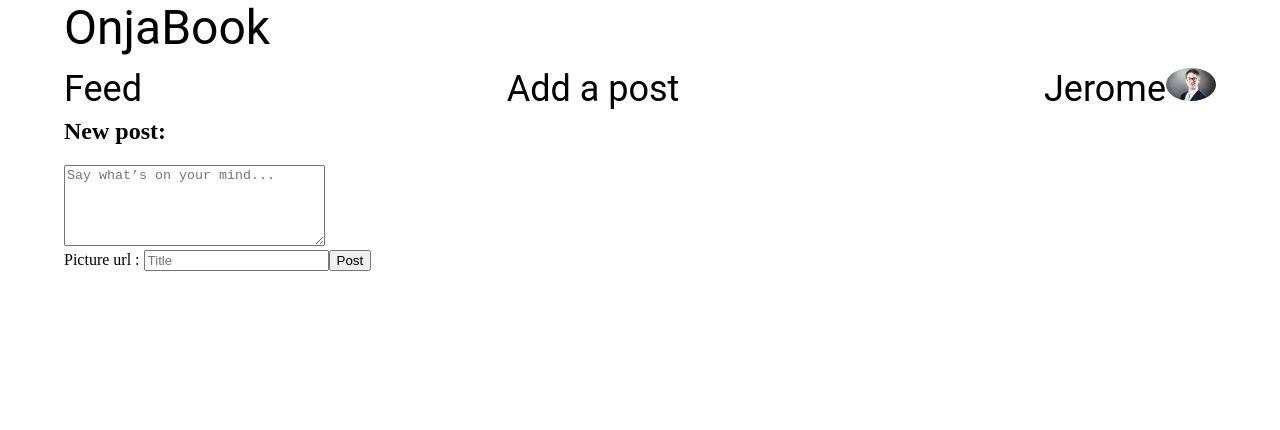
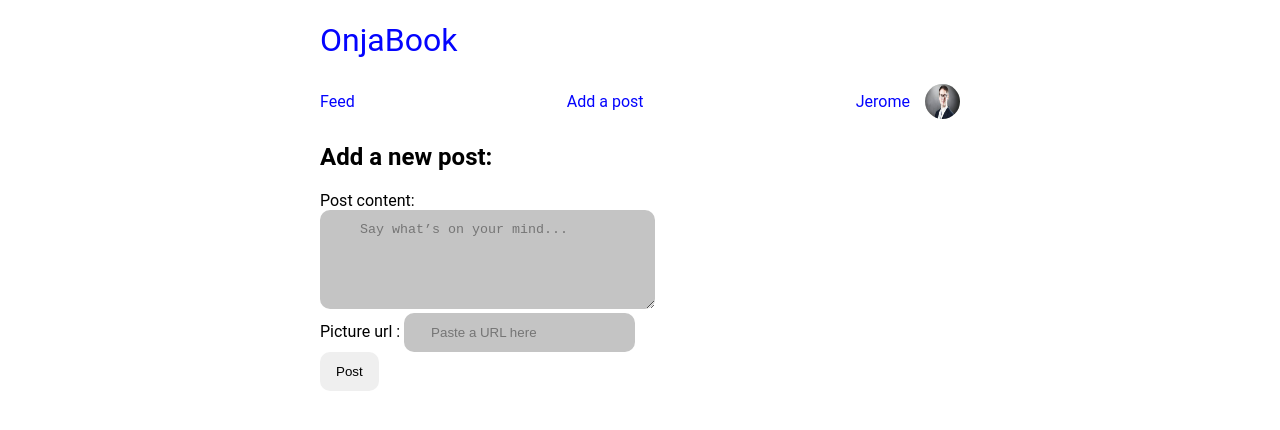
Before and after one commit to Fodilahy-mena/facebook-clone, a React app: page /add in a window 1280 px wide. Shown: the top 430 px of the page. Built offline with nearby package versions, Linux system fonts and the light colour scheme.

Commit message:
added some styles

```diff
--- a/Context.js
+++ b/Context.js
@@ -8,9 +8,12 @@ const Context = React.createContext();
 function ContextProvider(props) {
   let [state, dispatch] = useReducer((state, action) => {
     switch(action.type) {
+      case 'SWITCHT_ACCOUNT': {
+        return { ...state, currentUser: action.switchAccount}
+      }
       case 'UPDATE_CURRENT_USER': {
         const newUsersArray = state.users.map(user => {
-          if (user.userId === state.currentUser) {
+          if (user.userId == state.currentUser) {
             // update the user and return it
             return {
               ...user,
@@ -52,6 +55,37 @@ function ContextProvider(props) {
           })
         return { ...state, posts: newPosts }
       }
+      case 'UNLIKE_POST': {
+        const newPostsFromUnlike = state.posts.map(post => {
+          if(post.postId === action.postId) {
+
+            return {
+               ...post,
+              likes: post.likes.filter(like => like.userId !== state.currentUser)
+              }
+          };
+          return post;
+        })
+        return {
+          ...state,
+
+          posts: newPostsFromUnlike,
+        }
+      }
+      case 'LIKE_POST': {
+        const newPosts = state.posts.map(post => {
+          if(post.postId == action.postId) {
+            return {
+               ...post, likes: [...post.likes, action.newLike]
+              }
+          };
+          return post;
+        })
+        return {
+          ...state,
+          posts: newPosts
+        }
+      }
       default:
         return state
     }
@@ -59,7 +93,7 @@ function ContextProvider(props) {
     posts: [],
     users: usersData,
     comments: [],
-    currentUser: 1606797074476,
+    currentUser: "1606797074476",
   })
 
 
@@ -70,37 +104,10 @@ function ContextProvider(props) {
     dispatch({ type: "USERS"})
   }, []);
 
-    const addLikes = (idPost) => {
-    //     const updatePost = posts.map(post => {
-    //       // console.log(post)
-    //       let userArr = post.user.map(usr => usr);
-    //       let likeArr = post.like.map(lk => lk);
-
-    //       userArr.map(usr => {
-    //         if(usr.id) {
-    //           likeArr.map(lk => {
-    //           if(lk.id) {
-    //             console.log(lk.likes)
-    //             return {
-    //             ...lk,
-    //             likes: lk.likes + 1,
-    //             };
-    //           }
-    //           return lk;
-    //         })
-    //       }
-    //       return usr;
-
-    //       })
-    //       return post;
-
-    //     });
-    //     setPosts(updatePost);
-    //     // console.log(updatePost)
-      }
 
 
-    return <Context.Provider value={{posts, addLikes, users, dispatch, state}}>
+
+    return <Context.Provider value={{posts, users, dispatch, state}}>
                 {props.children}
             </Context.Provider>
 
--- a/components/FeedList.js
+++ b/components/FeedList.js
@@ -2,10 +2,11 @@ import React, {useContext, useEffect, useState} from 'react';
 import Styled from 'styled-components';
 import { Context } from '../Context';
 import UseFeed from '../UseFeed';
+import Likes from './Likes';
 
-const ProfileImgStyle = Styled.img`
-border-radius: 50%;
-width: 50px;
+const ConteinerStyles= Styled.div`
+display: flex;
+justify-content: space-between;
 `;
 const ImgPost = Styled.img`
 max-width: 100%;
@@ -24,13 +25,52 @@ list-style: none;
 `;
 const CommenterStyle = Styled.div`
 display: flex;
+flex-direction: row;
 justify-content: space-between;
+align-items: center;
+gap: 15px;
+img {
+    width: 35px;
+    height: 35px;
+    border-radius: 50%;
+}
 `;
-const SpanStyle = Styled.span`
-position: relative;
-margin: 16px
+const FieldsetStyle = Styled.fieldset`
+max-width: fit-content;
+margin: 0;
+padding: 12px 16px;
+background: #C4C4C4;
+border-radius: 28px;
+border: none;
+input {
+    border: none;
+    background-color: transparent;
+    outline: none;
+    * {
+        color: white;
+    }
+}
+button {
+    border: none;
+    background: #2196F3;
+    border-radius: 19px;
+    padding: 6px 18px;
+    outline: none;
+    color: white;
+}
 `;
-
+const ProfileStyles = Styled.div`
+	display: flex;
+	flex-direction: row;
+	justify-content: space-between;
+	gap: 15px;
+	align-items: center;
+	img {
+		width: 35px;
+		height: 35px;
+		border-radius: 50%;
+	}
+`;
 function FeedList({posts, users}) {
     const [state, dispatch] = UseFeed();
 
@@ -64,39 +104,35 @@ function FeedList({posts, users}) {
     e.target.reset();
   }
 
-    const { addLikes }= useContext(Context);
 
     const feedBackElement = posts.map(post => {
     const findUsersId = users.find(usr => usr.userId === post.userId);
 
         return (<PostStyle key={post.postId}>
                     <CommenterStyle>
-                        <div>
-                            <ProfileImgStyle src={findUsersId.profilePic}/>
-                            <SpanStyle>{findUsersId.userName}</SpanStyle>
-                        </div>
+                        <ProfileStyles>
+                            <img src={findUsersId.profilePic}/>
+                            <span>{findUsersId.userName}</span>
+                        </ProfileStyles>
                         <span>{post.date}</span>
                     </CommenterStyle>
                     <article>
                         <p>{post.legend}</p>
                         <ImgPost src={post.postPhoto}/>
-                        <div>
-                            <button onClick={addLikes}>Like Btn</button>
-                            <span></span>
-                        </div>
+                        <Likes post={post}/>
                     </article>
                     <nav>
                         <UlStyle>
                             {post.comments.map(comment => (
 
                                 <li key={comment.commentId}>
-                                    <CommenterStyle>
+                                    <ConteinerStyles>
                                         <CommenterStyle>
-                                            <ProfileImgStyle src={users.find(usr => usr.userId === comment.userId).profilePic}/>
-                                            <SpanStyle>{users.find(usr => usr.userId === comment.userId).userName}</SpanStyle>
+                                            <img src={users.find(usr => usr.userId == comment.userId).profilePic}/>
+                                            <span>{users.find(usr => usr.userId == comment.userId).userName}</span>
                                         </CommenterStyle>
                                         <span>{comment.date}</span>
-                                    </CommenterStyle>
+                                    </ConteinerStyles>
                                     <p>{comment.text}</p>
                                 </li>
                             ))}
@@ -104,8 +140,10 @@ function FeedList({posts, users}) {
                         </UlStyle>
                     </nav>
                     <form onSubmit={(e) => Submit(e, post.postId)}>
-                        <input type="text" name="text" placeholder="Add a comment..."/>
-                        <button type="submit">Post</button>
+                        <FieldsetStyle style={{maxWidth: "fit-conmtent"}}>
+                            <input type="text" name="text" placeholder="Add a comment..."/>
+                            <button type="submit">Post</button>
+                        </FieldsetStyle>
                     </form>
                 </PostStyle>)
     })
--- a/components/Header.js
+++ b/components/Header.js
@@ -2,64 +2,75 @@ import React, {useContext} from 'react'
 import {Link} from 'react-router-dom';
 import Styled from 'styled-components'
 const HeaderStyle = Styled.header`
-// display: flex;
-// justify-content: space-between;
-// margin-top: 2rem;
  h1 {
-    margin: 0;
+    // margin: 0;
     font-family: Roboto;
     font-style: normal;
     font-weight: normal;
-    font-size: 48px;
-    line-height: 56px;
 
-    color: #000000;
+    color: #0404fe;
 
  }
- a {
+
+
+}
+`;
+const ProfileLinkStyles = Styled.div`
+	display: flex;
+	flex-direction: row;
+	justify-content: space-between;
+	gap: 15px;
+	align-items: center;
+	img {
+		width: 35px;
+		height: 35px;
+		border-radius: 50%;
+	}
+`;
+const NavStyles = Styled.nav`
+	ul  {
+		display: flex;
+		flex-direction: row;
+		justify-content: space-between;
+		align-items: center;
+		list-style: none;
+		padding: 0;
+		margin: 0;
+    }
+     a {
     position: relative;
-    top: 12px;
     text-decoration: none;
     font-family: Roboto;
     font-style: normal;
     font-weight: normal;
-    font-size: 36px;
     line-height: 42px;
-    // margin-left: 2rem;
-    // margin-right: 2rem;
+    color: #0404fe;
+`;
 
-    color: #000000;
-
-}
-`;
-const NavStyle = Styled.nav`
-display: flex;
-justify-content: space-between;
-list-style: none;
-padding: 0;
-`;
-const ProfileImgStyle = Styled.img`
-border-radius: 50%;
-width: 50px;
-`;
 import { Context } from '../Context';
 
 function Header() {
-    const {users}= useContext(Context);
-    console.log("usrs",users[0])
+    const { state}= useContext(Context);
+    const { users, currentUser } = state;
 
+    const currentUserObj = users.find(user => user.userId == currentUser)
     return (
         <>
             <HeaderStyle>
                 <h1>OnjaBook</h1>
-                <NavStyle>
-                    <Link to="/">Feed</Link>
-                    <Link to="/add">Add a post</Link>
-                    <Link to="/userName">
-                    {users[0].userName}
-                        <ProfileImgStyle src={users[0].profilePic}/>
-                    </Link>
-                </NavStyle>
+                <NavStyles>
+                    <ul>
+                    <li><Link to="/">Feed</Link></li>
+                    <li><Link to="/add">Add a post</Link></li>
+                    <li><Link to="/userName">
+                        <ProfileLinkStyles>
+
+                            <span>{currentUserObj.userName}</span>
+                            <img src={currentUserObj.profilePic}/>
+                        </ProfileLinkStyles>
+                    </Link></li>
+                    </ul>
+                </NavStyles>
             </HeaderStyle>
         </>
     )
--- /dev/null
+++ b/components/Likes.js
@@ -0,0 +1,47 @@
+import React, {useContext} from 'react'
+import { Context } from '../Context';
+import styled from 'styled-components';
+
+const LikeContainer = styled.div`
+display: flex;
+gap: 10px;
+align-items: center;
+button {
+    background: #2196F3;
+    border-radius: 10px;
+    border: none;
+    padding: 12px;
+    color: #fffffffc;
+    outline: none;
+    cursor: pointer;
+}
+`;
+function Likes({post}) {
+    const {state, dispatch} = useContext(Context)
+    const {currentUser} = state;
+
+
+    const handleNewLike = () => {
+        const newLike = {
+            likeId: Date.now(),
+            userId: currentUser,
+        }
+        dispatch({type: "LIKE_POST", newLike, postId: post.postId})
+    }
+    function chackeLiked() {
+        return post.likes.some(like => like.userId === currentUser);
+    }
+    function handleUnlike() {
+        dispatch({type: 'UNLIKE_POST', postId: post.postId})
+    }
+    return (
+        <LikeContainer>
+            {chackeLiked() ? (<button onClick={handleUnlike}>Unlike Btn</button>)
+            : (<button onClick={handleNewLike}>Like Btn</button>)}
+
+            <span>{post.likes.length}</span>
+        </LikeContainer>
+    )
+}
+
+export default Likes
--- a/pages/Add.js
+++ b/pages/Add.js
@@ -1,10 +1,29 @@
 import React, {useContext, useState} from 'react'
+import styled from 'styled-components';
+const InputStyle = styled.input`
+background: #C4C4C4;
+border-radius: 10px;
+border: none;
+padding: 12px 27px;
+max-width: 100%;
+outline: none;
+`;
+const TextareaStyle = styled.textarea`
+background: #C4C4C4;
+border-radius: 10px;
+border: none;
+padding: 12px 40px;
+outline: none;
+`;
 import { Context } from '../Context';
 function Add() {
-    const { posts, users,dispatch }= useContext(Context);
+    const { posts, state, dispatch }= useContext(Context);
     const [legend, setLegend] = useState('');
     const [postPhoto, setPostPhoto] = useState('');
 
+    const { users, currentUser } = state;
+
+    const currentUserObj = users.find(user => user.userId === currentUser)
 
     const handleSubmit = (e) => {
         e.preventDefault();
@@ -15,44 +34,37 @@ function Add() {
             date: date,
             postPhoto: postPhoto,
             legend: legend,
-            userId: 1606797074476,
+            userId: currentUserObj.userId,
             likes: [
                 {
-                    userId: 1606797074476,
+                    userId: currentUserObj.userId,
                     likeId: 1
                 },
                 {
-                    userId: 1606797074476,
+                    userId: currentUserObj.userId,
                     likeId: 2
                 }
             ],
             comments: [
-                // commentId: 1,
-                // text: "Ok",
-                // date: date,
-                // userId: 1606797074476
+
             ]
         }
-
         dispatch({ type: "POSTS", posts: [...posts, newPost]})
-
         console.log(posts)
         console.log(newPost)
         setLegend('');
         setPostPhoto('');
-
-
     }
-
-
     return (
         <div>
             <form onSubmit={handleSubmit}>
-                <h2>New post:</h2>
-                <textarea type="text" name="legend" value={legend} onChange={(e) => setLegend(e.target.value)} placeholder="Say what’s on your mind..." rows="5" cols="30"/><br/>
+                <h2>Add a new post:</h2>
+                <label>Post content: </label><br/>
+                <TextareaStyle type="text" name="legend" value={legend} onChange={(e) => setLegend(e.target.value)} placeholder="Say what’s on your mind..." rows="5" cols="30"/><br/>
                 <label>Picture url : </label>
-                <input type="url" name="postPhoto" value={postPhoto} onChange={(e) => setPostPhoto(e.target.value)} placeholder="Title" required/>
-                <button type="submit">Post</button>
+                <InputStyle type="url" name="postPhoto" value={postPhoto} onChange={(e) => setPostPhoto(e.target.value)} placeholder="Paste a URL here" required/>
+                <br/>
+                <button style={{cursor: "pointer", background: "C4C4C4",borderRadius: "10px", outline: "none", border: "none", padding: "12px 16px"}} type="submit">Post</button>
             </form>
         </div>
     )
--- a/pages/UserName.js
+++ b/pages/UserName.js
@@ -1,18 +1,34 @@
 import React,{useContext, useState, useEffect} from 'react';
+import styled from 'styled-components'
 import { Context } from '../Context';
-
+const InputStyle = styled.input`
+background: #C4C4C4;
+border-radius: 10px;
+border: none;
+padding: 12px 40px;
+max-width: 100%;
+outline: none;
+`;
+const InputContainerStyle = styled.div`
+display: flex;
+flex-direction: row;
+justify-content: space-between;
+gap: 10px;
+margin-bottom: 10px;
+`;
 function UserName() {
     const { state, dispatch }= useContext(Context);
     const { users, currentUser } = state;
 	const [userName, setUserName] = useState('');
 	const [profilePic, setProfilePic] = useState('');
+	const [switchAccount, setSwitchAccount] = useState('')
 
-
+	console.log("ctruu",currentUser)
     const currentUserObj = users.find(user => user.userId === currentUser) || {
 		userName: '',
 		profilePic: '',
     };
-    console.log("mam",currentUserObj)
+
     useEffect(() => {
 		setUserName(currentUserObj.userName);
 		setProfilePic(currentUserObj.profilePic);
@@ -21,27 +37,40 @@ function UserName() {
     function handleNewOptions(e) {
 		e.preventDefault();
 		dispatch({ type: 'UPDATE_CURRENT_USER', userName, profilePic });
+		// dispatch({type: 'SWITCHT_ACCOUNT', switchAccount: switchAccount})
+	}
 
-	}
     return (
         <div>
             <h2>Options: </h2>
             <form onSubmit={handleNewOptions}>
+				{/* <label>Switch account:</label><br/>
+				<select name="switchAccount" value={switchAccount} onChange={(e) => setSwitchAccount(e.target.value)}>
+					{users.map(user => (
+						<option value={user.userId} key={user.userId}>{user.userName}</option>
+					))}
+				</select><br/> */}
+                <InputContainerStyle>
 					<label>Username</label>
-				<input
+					<InputStyle
 						type="text"
+						name="userName"
 						value={userName}
-					onChange={e => setUserName(e.target.value)}
+						onChange={(e) => setUserName(e.target.value)}
 
-				/><br/>
+					/>
+				</InputContainerStyle>
+				<InputContainerStyle>
 					<label>Profile picture</label>
-				<input
+					<InputStyle
 						type="url"
+						name="profilePic"
 						value={profilePic}
-					onChange={e => setProfilePic(e.target.value)}
+						onChange={(e) => setProfilePic(e.target.value)}
 					/>
-                <br/>
-				<button>Save</button>
+				</InputContainerStyle>
+
+				<button style={{cursor: "pointer",background: "C4C4C4",borderRadius: "10px", border: "none",outline: "none", padding: "12px 16px"}} type="submit">Save</button>
             </form>
         </div>
     )
--- a/posts.json
+++ b/posts.json
@@ -2,15 +2,15 @@
     "postId": 1,
     "date": "01/12/2020",
     "legend": "Philibert Rabezoza (1923 – 29 September 2001), better known by the name Rakoto Frah, was a flautist and composer of traditional music of the central highlands of Madagascar. Born in 1923 near the capital city of Antananarivo to a poor rural family, Rakoto Frah surmounted the challenges posed by his underprivileged origins to become the most acclaimed 20th century performer of the sodina flute, one of the oldest traditional instruments on the island.",
-    "userId": 1606797074476,
+    "userId": "1606797074476",
     "postPhoto": "https://upload.wikimedia.org/wikipedia/en/thumb/5/56/Rakoto_Frah_portrait_-_Flute_Master_of_Madagascar.jpg/220px-Rakoto_Frah_portrait_-_Flute_Master_of_Madagascar.jpg",
     "likes": [
         {
-            "userId": 1606797074477,
+            "userId": "1606797074477",
             "likeId": 1
         },
         {
-            "userId": 1606797074478,
+            "userId": "1606797074476",
             "likeId": 2
         }
     ],
@@ -18,28 +18,28 @@
         "commentId": 1,
         "text": "My favorite",
         "date": "01/12/2020",
-        "userId": 1606797074477
+        "userId": "1606797074477"
     },
     {
         "commentId": 2,
         "text": "Oh my",
         "date": "01/12/2020",
-        "userId": 1606797074476
+        "userId": "1606797074476"
     }]
 },
 {
     "postId": 2,
     "date": "01/12/2020",
     "legend": "An ongoing personal project. Los Angeles (Angelenos) residence. One strobe, one photograph. ",
-    "userId": 1606797074477,
+    "userId": "1606797074477",
     "postPhoto": "https://encrypted-tbn0.gstatic.com/images?q=tbn:ANd9GcSC8RLe_OOzKzgfcfMly6PVFQf6h92g8gxpPQ&usqp=CAU",
     "likes": [
         {
-            "userId": 1606797074478,
+            "userId": "1606797074476",
             "likeId": 1
         },
         {
-            "userId": 1606797074479,
+            "userId": "1606797074477",
             "likeId": 2
         }
     ],
@@ -47,13 +47,13 @@
         "commentId": 1,
         "text": "Hahaha!",
         "date": "01/12/2020",
-        "userId": 1606797074476
+        "userId": "1606797074476"
     },
     {
         "commentId": 2,
         "text": "Good pic",
         "date": "01/12/2020",
-        "userId": 1606797074477
+        "userId": "1606797074477"
     }]
 }
 
```
Also changed, not shown: userData.json (+2 -2 lines), style.css, 5 other files (tests, documents, lock files or other folders). Lines whose indentation alone changed are shown as unchanged.
